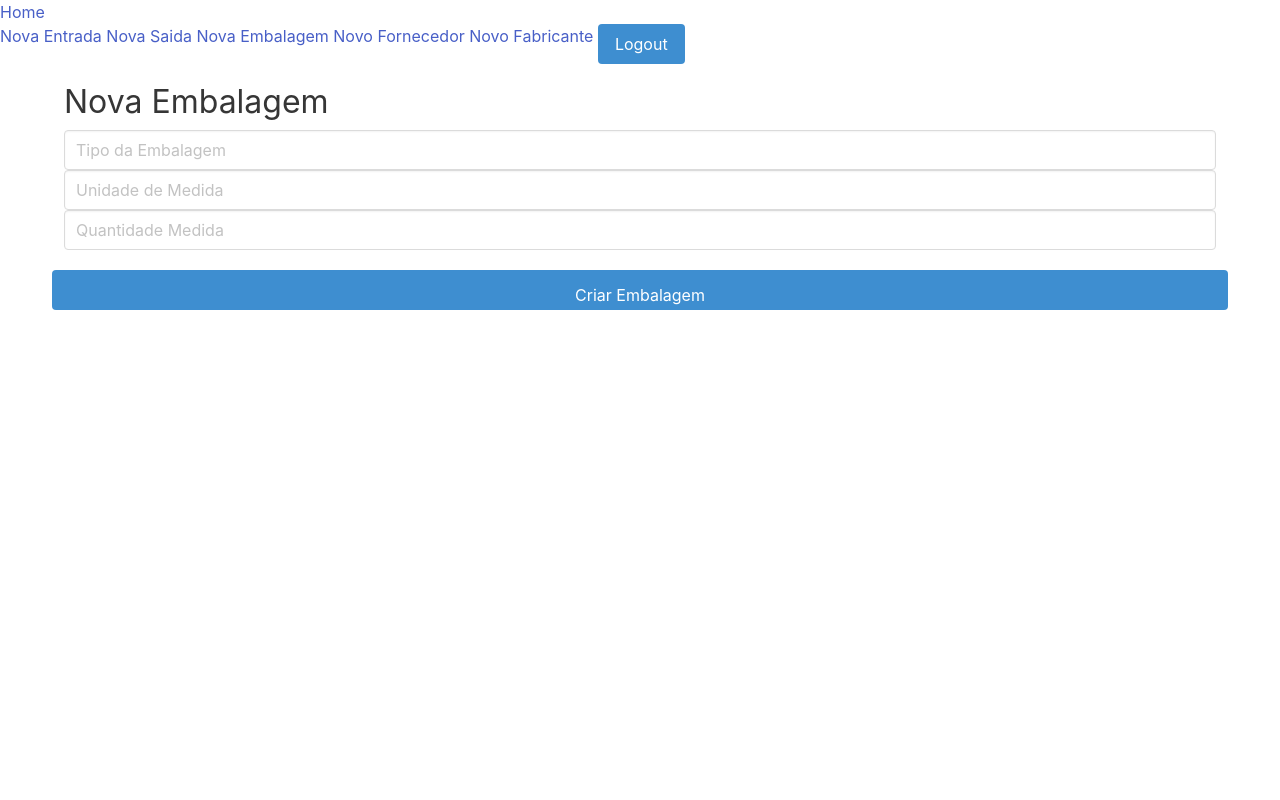
After one commit to ifsp-slt-old/Controle-de-Agrotoxicos, a PHP site: page /views/new-embalagem.php in a window 1280 px wide. The commit adds this page. Run offline with PHP 8.4, Linux system fonts and the light colour scheme; the visitor is signed in with stand-in values (Sample User, id 1); some libraries are stand-ins or nearby versions.

Commit message:
Criando tela de cadastro de fornecedor, embalagem e fabricante

```diff
--- a/views/new-agtx.php
+++ b/views/new-agtx.php
@@ -37,7 +37,7 @@
           </select>
         </div>
         <div class="column">
-          <input type="button" class="button" value="Novo Fornecedor">
+          <a href="./new-fornecedor.php" onClick="return popup(this, 'notes')" class="button">Novo Fornecedor</a>
         </div>
       </div>
       <div class="columns">
@@ -53,7 +53,7 @@
           </select>
         </div>
         <div class="column">
-          <a href="./new-dropoff.php" onClick="return popup(this, 'notes')" class="button">Nova Embalagem</a>
+          <a href="./new-embalagem.php" onClick="return popup(this, 'notes')" class="button">Nova Embalagem</a>
         </div>
       </div>
       <div class="columns">
@@ -69,7 +69,7 @@
           </select>
         </div>
         <div class="column">
-          <a href="./new-dropoff.php" onClick="return popup(this, 'notes')" class="button">Novo Fabricante</a>
+          <a href="./new-fabricante.php" onClick="return popup(this, 'notes')" class="button">Novo Fabricante</a>
         </div>
       </div>
     </div>
--- /dev/null
+++ b/views/new-embalagem.php
@@ -0,0 +1,49 @@
+<html>
+	<head>
+    <link rel="stylesheet" type="text/css" href="../node_modules/bulma/css/bulma.css" />
+		<link rel="stylesheet" type="text/css" href="../css/style.css" />
+    <link rel="stylesheet" href="https://maxcdn.bootstrapcdn.com/font-awesome/4.6.3/css/font-awesome.min.css">
+    <script src="../node_modules/vanilla-masker/lib/vanilla-masker.js"></script>
+    <script src="../lib/jsmodal-1.0d.min.js"></script>
+	</header>
+	<body>
+		<?php include_once("partials/_header.php"); ?>
+    <?php
+          include_once("../controllers/new-entry-controller.php");
+          include_once("../controllers/new-agtx-controller.php");
+          $entryController = new NewEntryController();
+          $agtxController = new NewAgtxController();
+    ?>
+
+    <div class="container margin-top-20">
+			<span class="title"><h3>Nova Embalagem</h3></span>
+
+      <form action="" method="POST" class="margin-top-10">
+
+        <p class="control">
+          <input class="input" type="text" name="tipoEmbalagem" placeholder="Tipo da Embalagem" size="10">
+        </p>
+        <p class="control">
+          <input class="input" type="text" name="undMedidaEmbalagem" placeholder="Unidade de Medida" size="3">
+        </p>
+    		<p class="control">
+          <input class="input" type="text" name="qtdMedidaEmbalagem" placeholder="Quantidade Medida">
+        </p>
+        <div class="columns margin-top-20">
+          <button class="button is-info column" type="submit">
+            Criar Embalagem
+          </button>
+        </div>
+      </form>
+    </div>
+
+
+	</body>
+
+  <?php
+    if(!empty($_POST)){
+        $entryController->new_entry($_POST["tipoEmbalagem"], $_POST["undMedidaEmbalagem"], $_POST["qtdMedidaEmbalagem"]);
+    }
+  ?>
+
+</html>
--- a/views/partials/_header.php
+++ b/views/partials/_header.php
@@ -22,6 +22,15 @@
               </a>
               <a class="nav-item" href="new-dropoff.php">
                 Nova Saida
+              </a>
+              <a class="nav-item" href="new-embalagem.php">
+                Nova Embalagem
+              </a>
+              <a class="nav-item" href="new-fornecedor.php">
+                Novo Fornecedor
+              </a>
+              <a class="nav-item" href="new-fabricante.php">
+                Novo Fabricante
               </a>';
       }
     ?>
```
Also changed, not shown: index.php (+9 -0 lines), views/new-fabricante.php (added, +44 -0 lines), views/new-fornecedor.php (added, +44 -0 lines).
